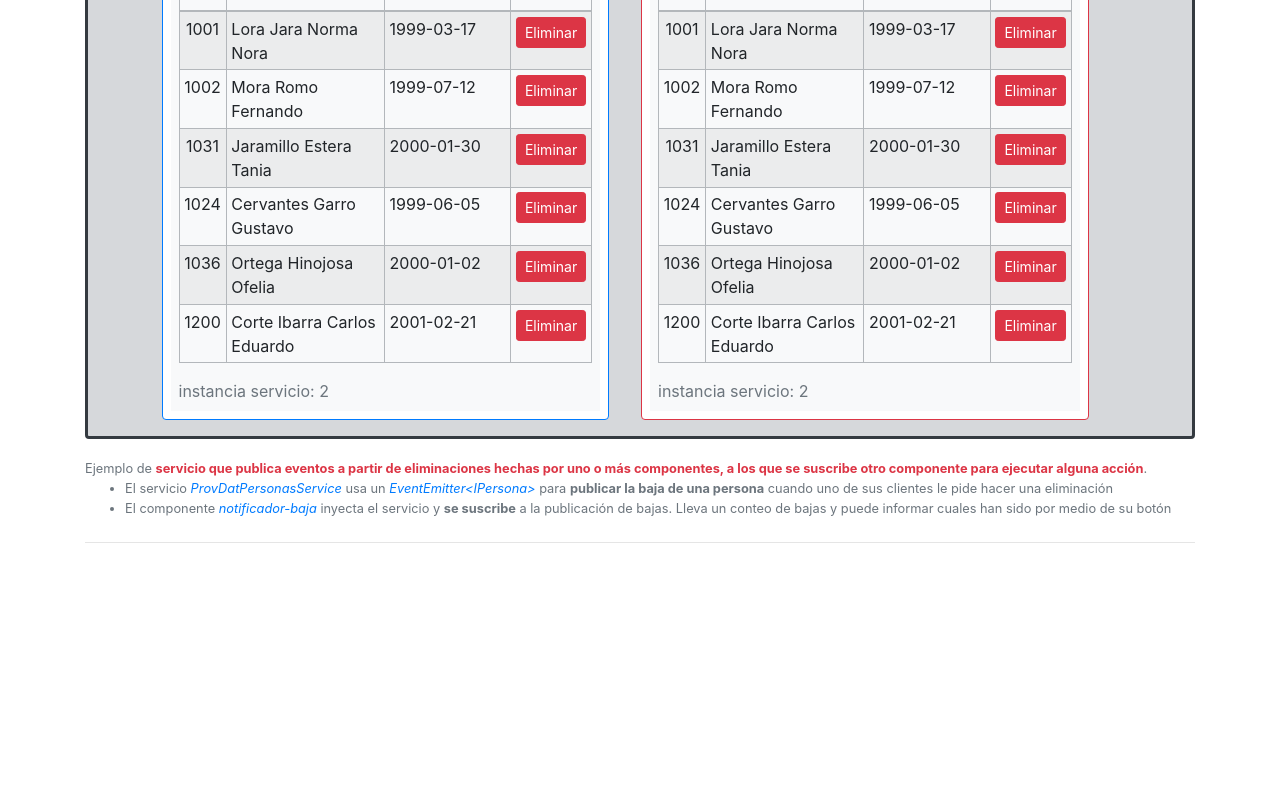
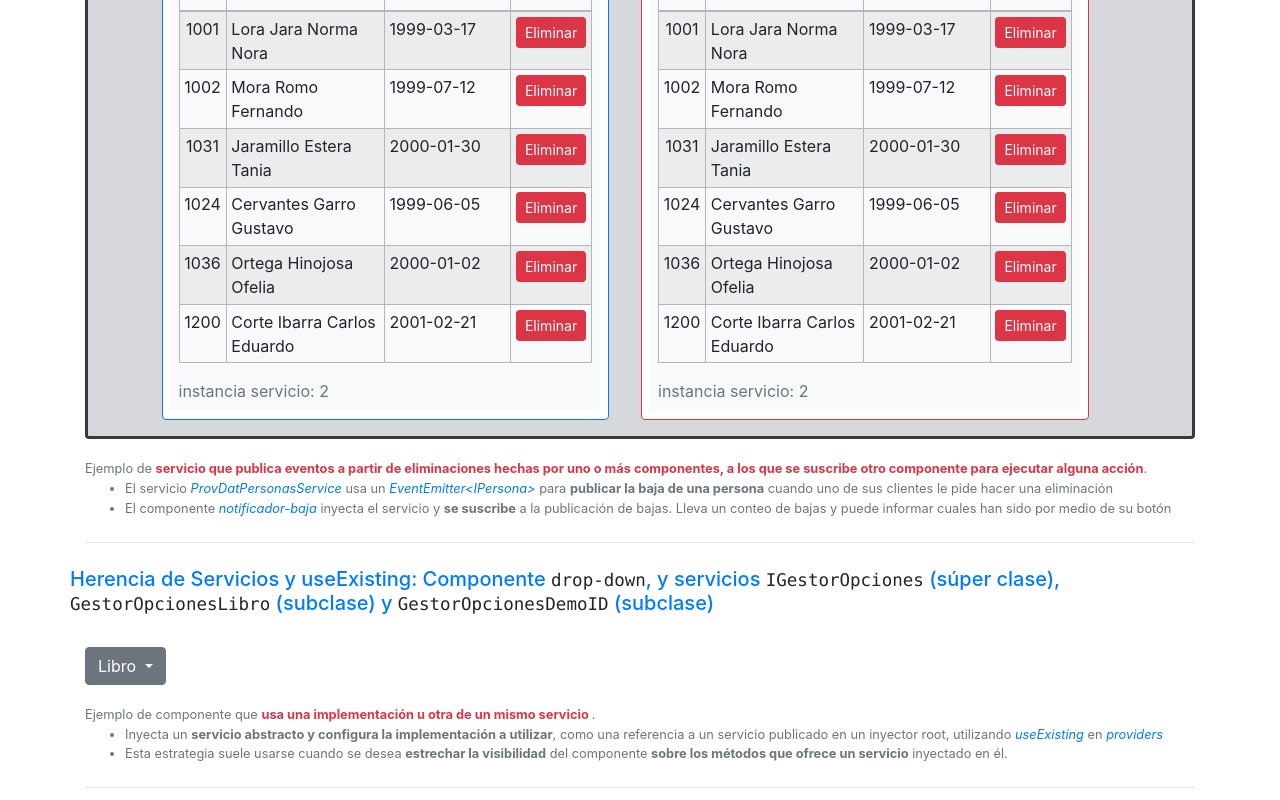
Before and after one commit to qualitrain/demo01Ng, an Angular app: page / in a window 1280 px wide. Shown: the part 6104-6904 px from the top of the page. Before the commit the page ends 6671 px from the top, so only its background shows below. Built offline with nearby package versions, Linux system fonts and the light colour scheme.

Commit message:
Ejm N implems misma interfaz + useExisting
Componente boton dropDown que recibe opciones desde servicio
Dos servicios proveyendo datos distintos
Uso de un servicio abstracto que se usa como si fuera una interface c#
Ejemplo de uso de useExisting en providers

```diff
--- a/src/app/app.component.html
+++ b/src/app/app.component.html
@@ -303,7 +303,7 @@
 
     <hr class="my-4">
 
-    <div class="row">
+    <div class="row" id="InDep01">
         <h5 class="text-primary">Inyecci&oacute;n de Dependencias: Componente
             <pre class="d-inline">consulta-personas</pre> (dos instancias) y servicio
             <pre class="d-inline">ProvDatPersonas</pre>
@@ -347,7 +347,7 @@
         </small>
     </div>
     <hr class="my-4">
-    <div class="row">
+    <div class="row"  id="InDep02">
         <h5 class="text-primary">Jerarqu&iacute;a de Inyecci&oacute;n: Componentes
             <pre class="d-inline">contenedor</pre> y
             <pre class="d-inline">consulta-personas</pre> (dos instancias) y servicios
@@ -394,7 +394,7 @@
     </div>
 
     <hr class="my-4">
-    <div class="row">
+    <div class="row"  id="InDep03">
         <h5 class="text-primary">Servicio como Motor de Coreografía: Componentes
             <pre class="d-inline">contenedor</pre>,
             <pre class="d-inline">consulta-personas</pre> (dos instancias),
@@ -428,4 +428,41 @@
 
     <hr class="my-4">
 
+    <div class="row"  id="InDep04">
+        <h5 class="text-primary">Herencia de Servicios y useExisting: Componente
+            <pre class="d-inline">drop-down</pre>,
+             y servicios
+            <pre class="d-inline">IGestorOpciones</pre> (s&uacute;per clase),
+            <pre class="d-inline">GestorOpcionesLibro</pre> (subclase) y
+            <pre class="d-inline">GestorOpcionesDemoID</pre> (subclase)
+        </h5>
+    </div>
+
+    <div class="row  mt-4">
+        <div class="col-sm-12">
+            <app-drop-down></app-drop-down>
+        </div>
+    </div>
+
+    <div class="text-info text-muted mt-3 text-info text-justify">
+        <small>
+            Ejemplo de componente que <strong class="text-danger">usa una implementaci&oacute;n u otra
+                de un mismo servicio
+            </strong>.<br>
+            <ul>
+                <li>
+                    Inyecta un <strong>servicio abstracto y configura la implementaci&oacute;n
+                    a utilizar</strong>, como una referencia a un servicio publicado en un inyector root, utilizando
+                    <i class="text-primary">useExisting</i> en <i class="text-primary">providers</i>
+                </li>
+                <li>
+                    Esta estrategia suele usarse cuando se desea <strong>estrechar la visibilidad</strong> del componente
+                    <strong>sobre los m&eacute;todos que ofrece un servicio</strong> inyectado en &eacute;l.
+                </li>
+            </ul>
+        </small>
+    </div>
+
+    <hr class="my-4">
+
 </div>
--- a/src/app/app.module.ts
+++ b/src/app/app.module.ts
@@ -14,7 +14,8 @@ import { ConsultaPersonasComponent } from './consulta-personas/consulta-personas
 import { ContenedorComponent } from './contenedor/contenedor.component';
 import { Prov2DatPersonasService } from './servicios/prov2-dat-persona.service';
 import { ProvDatPersonasService } from './servicios/prov-dat-persona.service';
-import { NotificadorBajaComponent } from './notificador-baja/notificador-baja.component'
+import { NotificadorBajaComponent } from './notificador-baja/notificador-baja.component';
+import { DropDownComponent } from './drop-down/drop-down.component'
 
 @NgModule({
   declarations: [
@@ -29,7 +30,8 @@ import { NotificadorBajaComponent } from './notificador-baja/notificador-baja.co
     EsRelevante,
     ConsultaPersonasComponent,
     ContenedorComponent,
-    NotificadorBajaComponent
+    NotificadorBajaComponent,
+    DropDownComponent
   ],
   imports: [
     BrowserModule,
--- /dev/null
+++ b/src/app/drop-down/drop-down.component.html
@@ -0,0 +1,9 @@
+<div class="dropdown">
+    <button class="btn btn-secondary dropdown-toggle" type="button" id="dropdownMenuButton" data-toggle="dropdown" aria-haspopup="true" aria-expanded="false">
+      {{nombreBoton}}
+    </button>
+    <div class="dropdown-menu" aria-labelledby="dropdownMenuButton" >
+      <a class="dropdown-item" href="{{ hRefOpciones[i] }}"
+         *ngFor="let opcionI of nomOpciones; index as i" (click)="publicarEleccion(opcionI)">{{opcionI}}</a>
+    </div>
+  </div>
--- /dev/null
+++ b/src/app/drop-down/drop-down.component.ts
@@ -0,0 +1,33 @@
+import { Component } from '@angular/core';
+import { IGestorOpcionesService } from '../servicios/IGestorOpciones';
+import { GestorOpcionesLibroService } from "../servicios/GestorOpcionesLibro.service";
+import { GestorOpcionesDemoIDService } from "../servicios/GestorOpcionesDemoID.service";
+
+@Component({
+  selector: 'app-drop-down',
+  templateUrl: './drop-down.component.html',
+  styleUrls: ['./drop-down.component.css'],
+  providers:[
+    {
+      provide: IGestorOpcionesService, useExisting: GestorOpcionesLibroService}
+//    ,
+//    { provide: IGestorOpcionesService, useExisting: GestorOpcionesDemoIDService}
+
+  ]
+})
+export class DropDownComponent {
+ nombreBoton:string="Indefinido";
+ nomOpciones:string[]=["opcion 0", "opcion 1"];
+ hRefOpciones:string[]=["#","#"]
+ clicksPorOpcion:number[]=[];
+
+ constructor(private provDropDown:IGestorOpcionesService) {
+   this.nombreBoton = provDropDown.getNombreBoton();
+   this.nomOpciones = provDropDown.getNombresOpciones();
+   this.hRefOpciones = provDropDown.getLinks();
+   this.nomOpciones.forEach( elemI => this.clicksPorOpcion.push(0) ) ;
+ }
+ publicarEleccion(opcionElegida:string){
+   this.provDropDown.publicar(opcionElegida);
+ }
+}
--- /dev/null
+++ b/src/app/servicios/GestorOpcionesLibro.service.ts
@@ -0,0 +1,24 @@
+import { Injectable, EventEmitter } from '@angular/core';
+import { IGestorOpcionesService } from './IGestorOpciones';
+
+@Injectable({
+    providedIn: 'root'
+})
+export class GestorOpcionesLibroService extends IGestorOpcionesService{
+    nombreBoton:string="Libro";
+    opciones:string[]=["Alta","Consulta","Edición","Baja"];
+    linksOpciones:string[]=["#InDep04","#InDep04","#InDep04","#InDep04"];
+
+    constructor(){
+        super();
+     }
+    getNombreBoton():string{
+        return this.nombreBoton;
+    }
+    getNombresOpciones():string[]{
+        return this.opciones;
+    }
+    getLinks():string[]{
+        return this.linksOpciones;
+    }
+}
--- /dev/null
+++ b/src/app/servicios/IGestorOpciones.ts
@@ -0,0 +1,16 @@
+import { EventEmitter } from '@angular/core';
+
+export abstract class IGestorOpcionesService{
+    publicador:EventEmitter<string> = new EventEmitter();
+
+    abstract getNombreBoton():string;
+
+    abstract getNombresOpciones():string[];
+
+    abstract getLinks():string[];
+
+    publicar(eleccion:string):void{
+        this.publicador.emit(eleccion);
+    }
+
+}
```
Also changed, not shown: src/app/servicios/GestorOpcionesDemoID.service.ts (added, +25 -0 lines), src/app/drop-down/drop-down.component.css (added), 1 other file (tests, documents, lock files or other folders).
